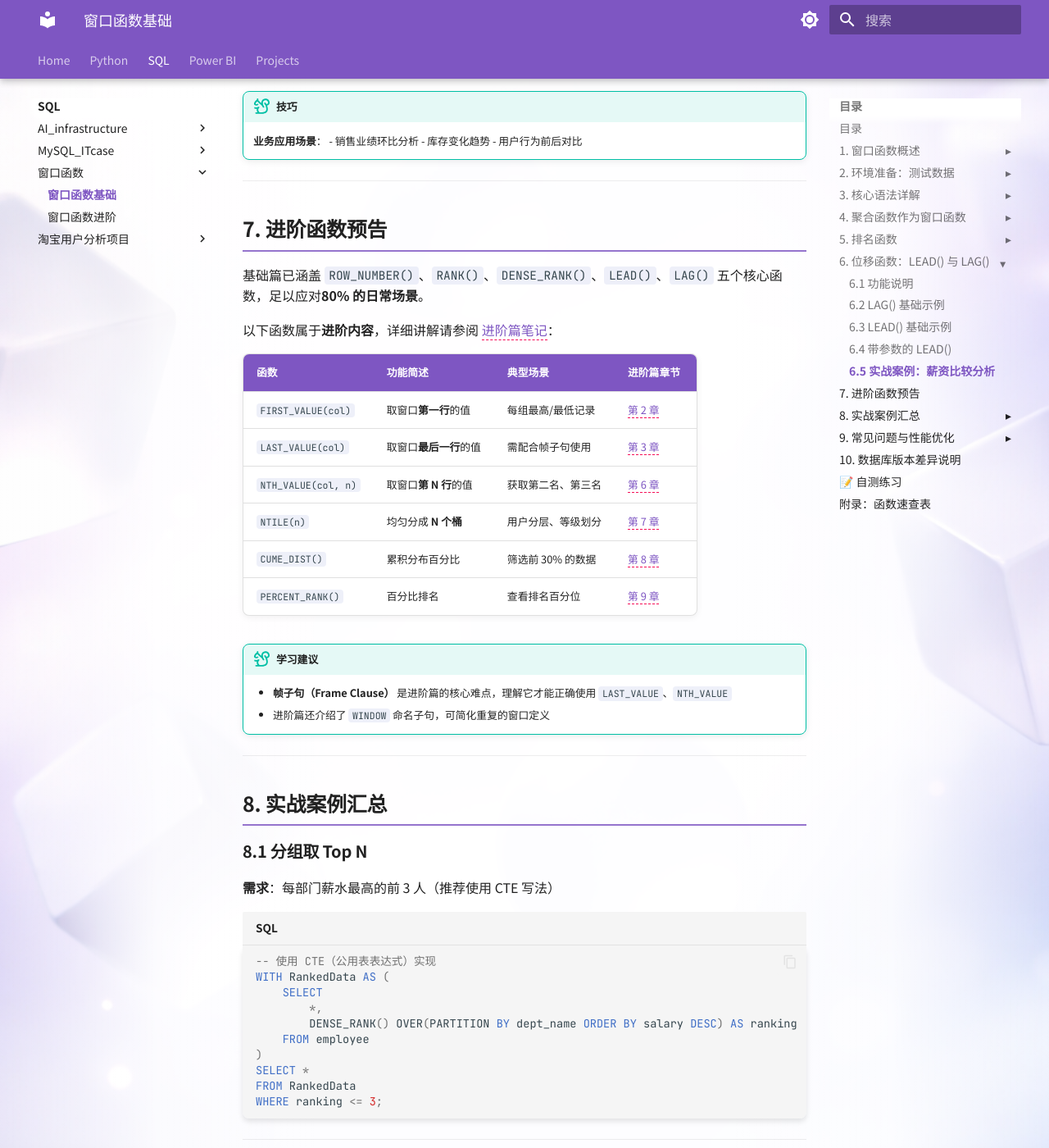
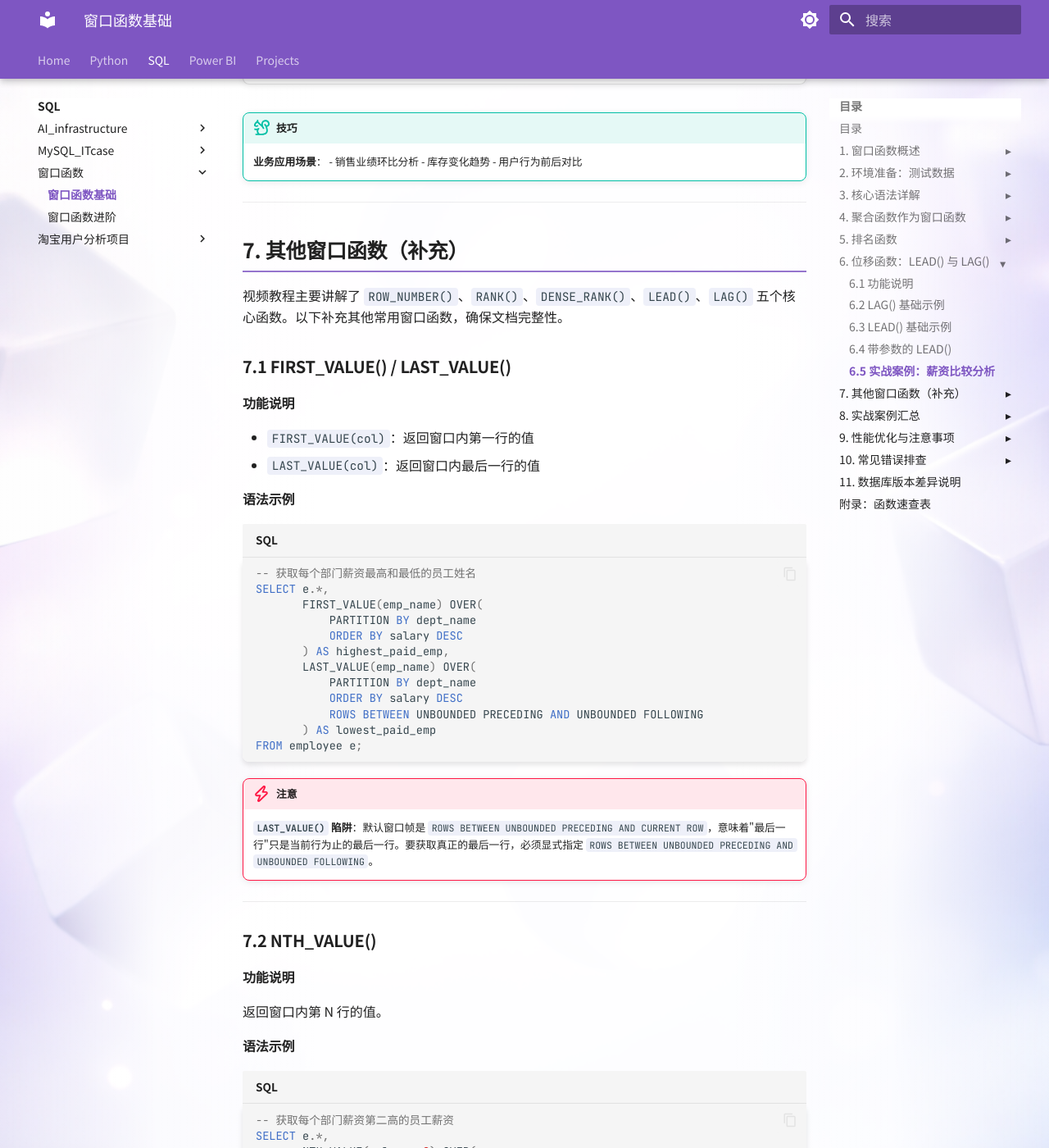
Before and after one commit to moyan726/data-analytics-notes, an MkDocs documentation site: the page built from docs/SQL/windows_function/notes1.md, in a window 1280 px wide and 1400 px high, scrolled down 15831 px. Shown: the whole window at 82% size. Built offline with MkDocs 1.6.1 and Material for MkDocs 9.7.7, drawn with Linux system fonts in a browser that asks for light colours; some of the changed text lies outside the part shown.

Commit message:
更新README文件

````diff
--- a/docs/SQL/windows_function/notes1.md
+++ b/docs/SQL/windows_function/notes1.md
@@ -17,16 +17,6 @@ description: SQL 窗口函数入门教程，系统讲解 OVER、PARTITION BY、O
     **适合读者**：有 SQL 基础，希望掌握窗口函数核心用法的学习者
 
     **进阶内容**：帧子句（Frame Clause）、`FIRST_VALUE`/`LAST_VALUE`/`NTH_VALUE`/`NTILE`/`CUME_DIST`/`PERCENT_RANK` 等高级函数详见 [第二篇进阶笔记](notes2.md)
-
-!!! info "学习目标"
-    完成本章学习后，您将能够：
-
-    - ✅ 独立编写**分组 Top N**、**排名**、**同比/环比分析**的 SQL 语句
-    - ✅ 理解窗口函数与 `GROUP BY` 的本质区别
-    - ✅ 根据业务需求选择 `ROW_NUMBER`、`RANK`、`DENSE_RANK` 中最合适的函数
-    - ✅ 使用 `LEAD`/`LAG` 进行前后行数据比较
-
-    **预计学习时长**：40-60 分钟
 
 ---
 
@@ -172,29 +162,32 @@ SELECT * FROM employee;
 !!! note "笔记"
     `OVER()` 是窗口函数的**标志**。它告诉数据库："不要把结果合并成一行，而是为每一行都去'看一看'根据规则定义的数据窗口，并且把计算结果填回来。"
 
-### 3.3 窗口帧（Window Frame）简介
+### 3.3 窗口帧（Window Frame）进阶详解
 
-窗口帧用于在分区（Partition）内部进一步细分窗口范围，这对于计算**移动平均**、**累计求和**至关重要。
+窗口帧用于在分区（Partition）内部进一步细分窗口范围，这对于计算移动平均、累计求和至关重要。
 
-!!! tip "基础篇提示"
-    帧子句是窗口函数的**进阶内容**。在基础篇中，您只需要了解以下两点：
+#### 3.3.1 语法结构
+```sql
+ROWS|RANGE BETWEEN <start_bound> AND <end_bound>
+```
 
-    1. 帧子句可以精确控制窗口函数"看到"的数据范围
-    2. 某些函数（如 `LAST_VALUE`）需要显式指定帧子句才能正常工作
+#### 3.3.2 边界选项 (Bound Options)
+- `CURRENT ROW`：当前行
+- `UNBOUNDED PRECEDING`：分区内的第一行
+- `UNBOUNDED FOLLOWING`：分区内的最后一行
+- `N PRECEDING`：当前行之前的 N 行
+- `N FOLLOWING`：当前行之后的 N 行
 
-    **详细语法与实战案例**请参阅 [进阶篇 - 第 4 章：帧子句详解](notes2.md#4-帧子句详解frame-clause)
+#### 3.3.3 ROWS 与 RANGE 的区别
+- **ROWS**：按**物理行**计算（如"前 1 行"）。
+- **RANGE**：按**排序列的数值**计算（如"日期减 1 天"）。如果排序列有重复值，`RANGE` 会将它们视为同一组同时处理。
 
-**常见帧子句示例**：
+#### 3.3.4 默认帧规则
+如果指定了 `ORDER BY` 但未指定帧子句，默认帧为：
 ```sql
--- 从分区开始到当前行（默认行为）
 RANGE BETWEEN UNBOUNDED PRECEDING AND CURRENT ROW
-
--- 从分区开始到分区结束（覆盖整个分区）
-ROWS BETWEEN UNBOUNDED PRECEDING AND UNBOUNDED FOLLOWING
-
--- 当前行前后各 2 行（滑动窗口）
-ROWS BETWEEN 2 PRECEDING AND 2 FOLLOWING
 ```
+> 这就是为什么 `LAST_VALUE()` 在默认情况下只看到"截止到当前行的最后一行"，而不是"整个分区的最后一行"。
 
 ---
 
@@ -612,24 +605,120 @@ FROM employee e;
 
 ---
 
-## 7. 进阶函数预告
+## 7. 其他窗口函数（补充）
 
-基础篇已涵盖 `ROW_NUMBER()`、`RANK()`、`DENSE_RANK()`、`LEAD()`、`LAG()` 五个核心函数，足以应对**80% 的日常场景**。
+视频教程主要讲解了 `ROW_NUMBER()`、`RANK()`、`DENSE_RANK()`、`LEAD()`、`LAG()` 五个核心函数。以下补充其他常用窗口函数，确保文档完整性。
 
-以下函数属于**进阶内容**，详细讲解请参阅 [进阶篇笔记](notes2.md)：
+### 7.1 FIRST_VALUE() / LAST_VALUE()
 
-| 函数 | 功能简述 | 典型场景 | 进阶篇章节 |
-|:-----|:--------|:--------|:----------|
-| `FIRST_VALUE(col)` | 取窗口**第一行**的值 | 每组最高/最低记录 | [第 2 章](notes2.md#2-first_value-函数) |
-| `LAST_VALUE(col)` | 取窗口**最后一行**的值 | 需配合帧子句使用 | [第 3 章](notes2.md#3-last_value-函数与帧子句) |
-| `NTH_VALUE(col, n)` | 取窗口**第 N 行**的值 | 获取第二名、第三名 | [第 6 章](notes2.md#6-nth_value-函数) |
-| `NTILE(n)` | 均匀分成 **N 个桶** | 用户分层、等级划分 | [第 7 章](notes2.md#7-ntile-函数分桶) |
-| `CUME_DIST()` | 累积分布百分比 | 筛选前 30% 的数据 | [第 8 章](notes2.md#8-cume_dist-函数累积分布) |
-| `PERCENT_RANK()` | 百分比排名 | 查看排名百分位 | [第 9 章](notes2.md#9-percent_rank-函数百分比排名) |
+#### 功能说明
+- `FIRST_VALUE(col)`：返回窗口内第一行的值
+- `LAST_VALUE(col)`：返回窗口内最后一行的值
 
-!!! tip "学习建议"
-    - **帧子句（Frame Clause）** 是进阶篇的核心难点，理解它才能正确使用 `LAST_VALUE`、`NTH_VALUE`
-    - 进阶篇还介绍了 `WINDOW` 命名子句，可简化重复的窗口定义
+#### 语法示例
+
+```sql
+-- 获取每个部门薪资最高和最低的员工姓名
+SELECT e.*,
+       FIRST_VALUE(emp_name) OVER(
+           PARTITION BY dept_name
+           ORDER BY salary DESC
+       ) AS highest_paid_emp,
+       LAST_VALUE(emp_name) OVER(
+           PARTITION BY dept_name
+           ORDER BY salary DESC
+           ROWS BETWEEN UNBOUNDED PRECEDING AND UNBOUNDED FOLLOWING
+       ) AS lowest_paid_emp
+FROM employee e;
+```
+
+!!! danger "注意"
+    **`LAST_VALUE()` 陷阱**：默认窗口帧是 `ROWS BETWEEN UNBOUNDED PRECEDING AND CURRENT ROW`，意味着"最后一行"只是当前行为止的最后一行。要获取真正的最后一行，必须显式指定 `ROWS BETWEEN UNBOUNDED PRECEDING AND UNBOUNDED FOLLOWING`。
+
+---
+
+### 7.2 NTH_VALUE()
+
+#### 功能说明
+返回窗口内第 N 行的值。
+
+#### 语法示例
+
+```sql
+-- 获取每个部门薪资第二高的员工薪资
+SELECT e.*,
+       NTH_VALUE(salary, 2) OVER(
+           PARTITION BY dept_name
+           ORDER BY salary DESC
+           ROWS BETWEEN UNBOUNDED PRECEDING AND UNBOUNDED FOLLOWING
+       ) AS second_highest_salary
+FROM employee e;
+```
+
+---
+
+### 7.3 NTILE()
+
+#### 功能说明
+将窗口内的行**均匀分成 N 个桶**，返回每行所在的桶编号（1 到 N）。
+
+#### 语法示例
+
+```sql
+-- 将每个部门的员工按薪资分成 4 个等级
+SELECT e.*,
+       NTILE(4) OVER(PARTITION BY dept_name ORDER BY salary DESC) AS salary_quartile
+FROM employee e;
+```
+
+**执行结果示例**（IT 部门，10 名员工）：
+
+| emp_NAME | SALARY | salary_quartile |
+|:---------|:-------|:----------------|
+| Dheeraj | 11000 | 1 |
+| Komal | 10000 | 1 |
+| Vikram | 8000 | 1 |
+| Ibrahim | 8000 | 2 |
+| Melinda | 8000 | 2 |
+| Vasudha | 7000 | 2 |
+| Sanjay | 6500 | 3 |
+| Rosalin | 6000 | 3 |
+| Chandni | 4500 | 4 |
+| Akbar | 4000 | 4 |
+
+> **说明**：10 名员工分成 4 组，每组 2-3 人。
+
+---
+
+### 7.4 PERCENT_RANK() / CUME_DIST()
+
+#### 功能说明
+- `PERCENT_RANK()`：计算当前行的**百分比排名** = (rank - 1) / (total_rows - 1)
+- `CUME_DIST()`：计算当前行的**累积分布** = 当前排名及之前的行数 / 总行数
+
+#### 语法示例
+
+```sql
+-- 计算每个员工在部门内的薪资百分位排名
+SELECT e.*,
+       PERCENT_RANK() OVER(PARTITION BY dept_name ORDER BY salary) AS pct_rank,
+       CUME_DIST() OVER(PARTITION BY dept_name ORDER BY salary) AS cum_dist
+FROM employee e;
+```
+
+**执行结果示例**（Admin 部门）：
+
+| emp_NAME | SALARY | pct_rank | cum_dist |
+|:---------|:-------|:---------|:---------|
+| Gautham | 2000 | 0.000 | 0.25 |
+| Mohan | 4000 | 0.333 | 0.75 |
+| Maryam | 4000 | 0.333 | 0.75 |
+| Monica | 5000 | 1.000 | 1.00 |
+
+> **说明**：
+> - Gautham 薪资最低，`PERCENT_RANK` = 0
+> - Monica 薪资最高，`PERCENT_RANK` = 1
+> - `CUME_DIST` 表示"有多少比例的员工薪资小于等于当前员工"
 
 ---
 
@@ -736,11 +825,35 @@ HAVING COUNT(*) >= 3;
 
 ---
 
-## 9. 常见问题与性能优化
+## 9. 性能优化与注意事项
 
-### 9.1 常见错误排查
+### 9.1 索引优化
 
-#### 窗口函数不能在 WHERE 中使用
+!!! important "重要"
+    `PARTITION BY` 和 `ORDER BY` 的列应该建立索引。如果数据库能利用索引直接获得预排序的数据，可以避免昂贵的排序操作。
+
+**建议**：
+- 对于 `OVER(PARTITION BY dept_id ORDER BY salary)`，建议建立 `(dept_id, salary)` 的**联合索引**
+- 复合索引的列顺序应与 `PARTITION BY` + `ORDER BY` 一致
+
+### 9.2 减少列的选择
+
+在子查询中尽量只选择需要的列，而不是 `SELECT *`，减少内存消耗，特别是在处理大数据量排序时。
+
+### 9.3 注意分区大小
+
+- 如果 `PARTITION BY` 产生的基数极高（每个分区只有 1-2 行），可能不适合使用窗口函数
+- 全局窗口（无 `PARTITION BY`）会导致数据无法并行处理，只能单线程排序
+
+### 9.4 替代方案评估
+
+对于极简单的需求（如仅需要每组的最大值，不需要其他明细），标准的 `GROUP BY` 可能比窗口函数更高效。
+
+---
+
+## 10. 常见错误排查
+
+### 10.1 窗口函数不能在 WHERE 中使用
 
 **错误写法**：
 ```sql
@@ -774,13 +887,13 @@ LAST_VALUE(col) OVER(
 )
 ```
 
-#### 排名函数不传参数的疑惑
+### 10.3 排名函数不传参数的疑惑
 
 **问题**：`RANK()`、`DENSE_RANK()`、`ROW_NUMBER()` 后面为什么不传参数？
 
-**解答**：这些函数本身不需要列参数，它们的计算依据完全由 `OVER()` 子句中的 `PARTITION BY` 和 `ORDER BY` 决定。
+**解答**：这些函数本身不需要列参数，它们的计算依据完全由 `OVER()` 子句中的 `PARTITION BY` 和 `ORDER BY` 决定。它们只是根据排序顺序为每行分配一个值。
 
-#### ORDER BY 遗漏导致结果不确定
+### 10.4 ORDER BY 遗漏导致结果不确定
 
 **问题**：`ROW_NUMBER() OVER(PARTITION BY dept_name)` 每次执行结果可能不同。
 
@@ -790,35 +903,7 @@ LAST_VALUE(col) OVER(
 
 ---
 
-### 9.2 易错点汇总
-
-| 陷阱 | 现象 | 原因 | 解决方案 |
-|:----|:----|:----|:--------|
-| WHERE 中使用窗口函数 | 语法错误 | 执行顺序：WHERE 先于 SELECT | 用子查询/CTE 包装 |
-| `LAST_VALUE` 返回当前行 | 结果不符预期 | 默认帧是 `CURRENT ROW` | 显式指定帧为 `UNBOUNDED FOLLOWING` |
-| `ROW_NUMBER` 结果不稳定 | 每次执行结果不同 | 未指定 `ORDER BY` | 始终添加 `ORDER BY` |
-| `RANK` 跳号问题 | 排名出现间隔 | 同值同排名后跳号 | 按需使用 `DENSE_RANK` |
-| 分区过细 | 性能下降 | 每个分区只有 1-2 行 | 考虑是否适合用窗口函数 |
-
----
-
-### 9.3 性能优化建议
-
-!!! important "索引优化"
-    `PARTITION BY` 和 `ORDER BY` 的列应该建立索引。如果数据库能利用索引直接获得预排序的数据，可以避免昂贵的排序操作。
-
-**具体建议**：
-
-1. **建立联合索引**：对于 `OVER(PARTITION BY dept_id ORDER BY salary)`，建议建立 `(dept_id, salary)` 的联合索引
-2. **减少列的选择**：子查询中尽量只选择需要的列，避免 `SELECT *`
-3. **注意分区大小**：
-   - 分区基数极高（每个分区 1-2 行）→ 可能不适合窗口函数
-   - 全局窗口（无 `PARTITION BY`）→ 无法并行处理
-4. **替代方案评估**：极简单需求（仅需每组最大值）→ 标准 `GROUP BY` 可能更高效
-
----
-
-## 10. 数据库版本差异说明
+## 11. 数据库版本差异说明
 
 | 特性 | MySQL | PostgreSQL | Oracle | SQL Server |
 |:-----|:------|:-----------|:-------|:-----------|
@@ -830,51 +915,6 @@ LAST_VALUE(col) OVER(
 
 !!! warning "警告"
     **MySQL 5.7 及更早版本不支持窗口函数！** 如需使用，请升级到 MySQL 8.0 或使用其他变通方案（如变量模拟）。
-
----
-
-## 📝 自测练习
-
-完成以下练习以检验您对窗口函数的掌握程度。建议在数据库中实际运行验证。
-
-??? question "练习 1：部门薪资排名"
-    **题目**：使用 `DENSE_RANK()` 查询每个部门薪资排名**第 2** 的员工姓名和薪资。
-
-    ??? success "参考答案"
-        ```sql
-        SELECT emp_name, dept_name, salary
-        FROM (
-            SELECT *,
-                   DENSE_RANK() OVER(PARTITION BY dept_name ORDER BY salary DESC) AS rnk
-            FROM employee
-        ) ranked
-        WHERE rnk = 2;
-        ```
-
-??? question "练习 2：薪资环比变化"
-    **题目**：查询每个员工的薪资与同部门**上一位入职员工**（按 `emp_id` 排序）薪资的差值。
-
-    ??? success "参考答案"
-        ```sql
-        SELECT emp_name, dept_name, salary,
-               salary - LAG(salary) OVER(PARTITION BY dept_name ORDER BY emp_id) AS salary_diff
-        FROM employee;
-        ```
-
-??? question "练习 3：累计薪资占比"
-    **题目**：计算每个部门内，按薪资从高到低排序的**累计薪资百分比**（当前行及之前所有行薪资之和 / 部门总薪资）。
-
-    ??? success "参考答案"
-        ```sql
-        SELECT emp_name, dept_name, salary,
-               ROUND(
-                   SUM(salary) OVER(PARTITION BY dept_name ORDER BY salary DESC
-                                    ROWS BETWEEN UNBOUNDED PRECEDING AND CURRENT ROW) * 100.0 /
-                   SUM(salary) OVER(PARTITION BY dept_name),
-                   2
-               ) AS cumulative_pct
-        FROM employee;
-        ```
 
 ---
 
````
Also changed, not shown: other parts of docs/SQL/windows_function/notes1.md (+3 -3 lines), README.md (+83 -2 lines), docs/SQL/windows_function/notes2.md (+1 -1 lines), progress.MD (+15 -0 lines).
